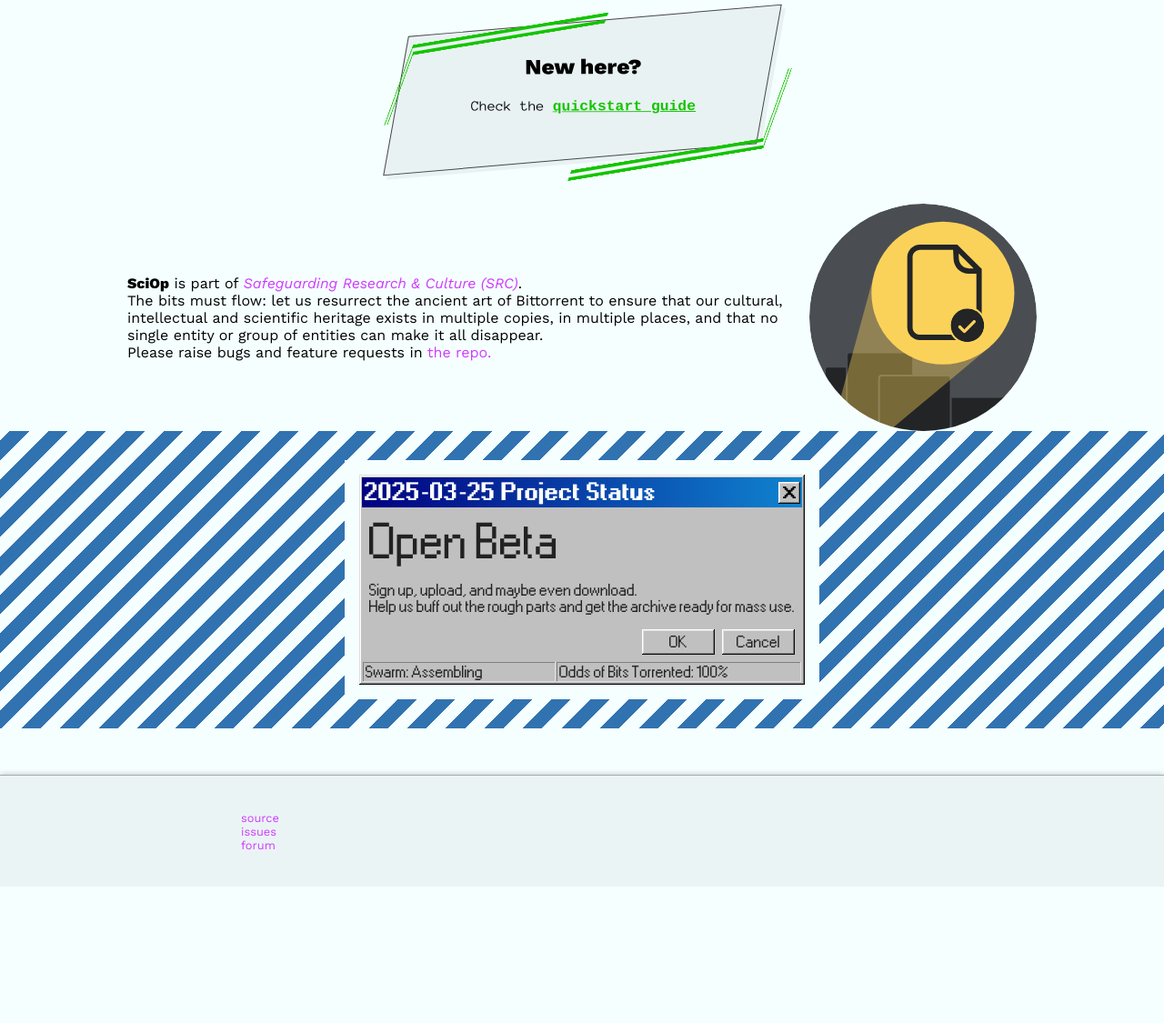
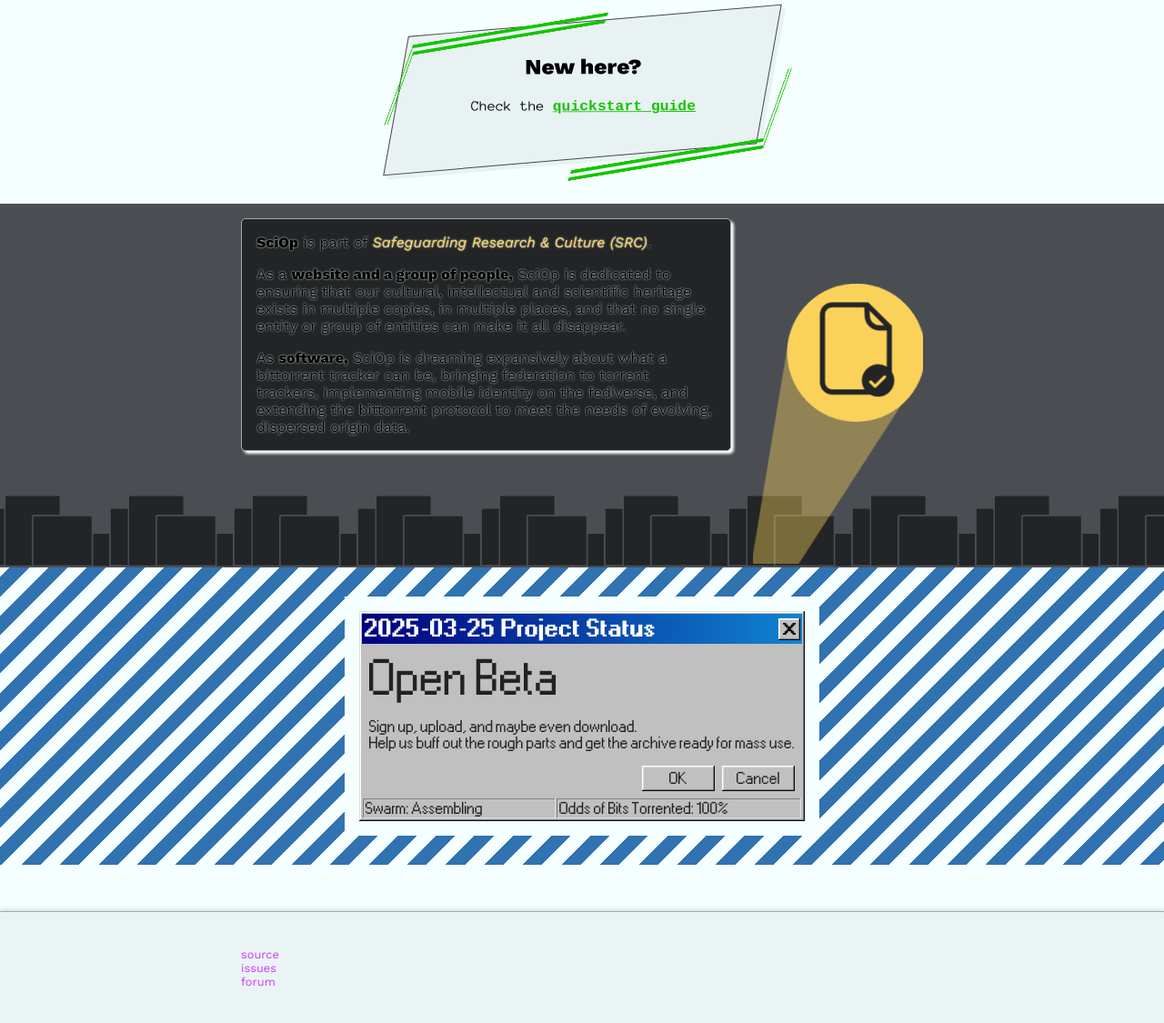
Before and after one commit to p2p-ld/sciop, a Python web app: template src/sciop/templates/pages/index.html in a window 1280 px wide. Shown: the part 500-1625 px from the top of the page at 91% size. Before the commit the page ends 1435 px from the top, so only its background shows below. Run offline with Jinja, Linux system fonts and the light colour scheme; the template is opened without the code that fills it, so the values that code supplies are empty; some web fonts are replaced.

Commit message:
safeguarding logo on main page

```diff
--- a/src/sciop/static/css/components.css
+++ b/src/sciop/static/css/components.css
@@ -583,16 +583,3 @@
     color: var(--color-link);
   }
 }
-
-.src-icon {
-    display: flex;
-  align-items: center;
-  justify-content: center
-  max-width: 100%;
-  .text {
-      display: inline-block;
-  }
-  .img {
-    float: right;
-  }
-}
--- a/src/sciop/static/css/layout.css
+++ b/src/sciop/static/css/layout.css
@@ -499,6 +499,73 @@
 }
 
 .site-index {
+  blockquote {
+    max-width: var(--width-container);
+  }
+
+  #about-sciop {
+    width: 100%;
+    padding-left: 1em;
+    padding-right: 1em;
+    background-image: url("/static/img/src-logo-buildings.svg");
+    background-repeat: repeat-x;
+    background-size: auto 5em;
+    background-position-y: 100%;
+    background-color: var(--color-src-background);
+    overflow: hidden;
+
+    .content {
+      position: relative;
+      display: flex;
+      flex-wrap: wrap;
+      align-items: center;
+      justify-content: center;
+      max-width: var(--width-container);
+      gap: 1.5em;
+      margin: auto;
+      min-height: 400px;
+
+      .src-link {
+        color: var(--color-src);
+      }
+
+      .text {
+        margin-top: 1em;
+        flex-grow: 1;
+        align-self: start;
+        background-color: var(--color-src-buildings);
+        box-shadow: 3px 3px 3px var(--color-background);
+        text-shadow: 0 0 2px var(--color-background);
+        padding: 0 1em;
+        border: 1px solid var(--color-border-deemphasized);
+        border-radius: 5px;
+        flex-basis: 60%;
+      }
+
+      .spotlight {
+        object-fit: contain;
+        max-width: 200px;
+        min-width: 150px;
+        width: 20%;
+        flex-basis: 25%;
+        align-self: end;
+
+        @media screen and (max-width: 535px) {
+          max-height: 200px;
+        }
+
+        .cls-1,.cls-2{fill:#fbd259;}
+        .cls-1{fill-opacity:0.4;}
+        .cls-3{fill:#222426;fill-rule:evenodd;}
+
+        #spotlight {
+          animation: 4s infinite spotlight-waver;
+          transform-origin: bottom left;
+        }
+      }
+    }
+  }
+
   #new-here {
     position: relative;
     margin: 3em auto;
@@ -556,3 +623,26 @@
     }
   }
 }
+
+@keyframes spotlight-waver {
+  /*0% {*/
+  /*  transform: translate(-2px, 2px);*/
+  /*}*/
+  20% {
+    transform: translate(-2px, 2px) rotate(-1deg);
+  }
+  30% {
+    transform: translate(-2px, 2px) rotate(-1deg);
+  }
+
+  70% {
+    transform: translate(-2px, 2px) rotate(1deg);
+  }
+  80% {
+    transform: translate(-2px, 2px) rotate(1deg);
+  }
+
+  /*100% {*/
+  /*  transform: translate(-2px, 2px);*/
+  /*}*/
+}
--- a/src/sciop/static/css/vars.css
+++ b/src/sciop/static/css/vars.css
@@ -16,6 +16,9 @@
   --color-caution-darker-1: color-mix(in lch, var(--color-caution) 80%, var(--color-dark-background));
   --color-neutral-darker-1: color-mix(in lch, var(--color-neutral) 80%, var(--color-dark-background));
   --color-warning-darker-1: #BB4811; /* mixing the color makes it too red */
+  --color-src: #fbd259;
+  --color-src-background: #4a4e53;
+  --color-src-buildings: #222426;
 
 
   --font-sans: "Work Sans", "Helvetica Neue", "Segoe UI", "Helvetica", "Roboto", sans-serif;
--- a/src/sciop/templates/pages/index.html
+++ b/src/sciop/templates/pages/index.html
@@ -31,15 +31,26 @@
             <div class="corner bottom-right"></div>
         </div>
 
-        <div class="src-icon">
-            <p>
-                <strong>SciOp</strong> is part of <a href="https://forum.safeguar.de/about"><em>Safeguarding Research & Culture (SRC)</em></a>.<br>
-                The bits must flow: let us resurrect the ancient art of Bittorrent to ensure that our cultural, intellectual and scientific heritage exists in multiple copies, in multiple places, and that no single entity or group of entities can make it all disappear.<br>
-                Please raise bugs and feature requests in <a
-                href="https://codeberg.org/Safeguarding/sciop/issues">the repo.</a>
-            </p>
-            <div class="flex">
-                <img src="/static/img/Safeguarding-Logo.svg" alt="Safeguarding Research and Culture logo"/>
+        <div id="about-sciop">
+            <div class="content">
+                <div class="text">
+                    <p>
+                        <strong>SciOp</strong> is part of <a class="src-link" href="https://forum.safeguar.de/about"><em>Safeguarding Research & Culture (SRC)</em></a>.
+                    </p>
+                    <p>
+                        As a <strong>website and a group of people,</strong>
+                        SciOp is dedicated to ensuring that our cultural, intellectual and scientific heritage exists in multiple copies, in multiple places, and that no single entity or group of entities can make it all disappear.
+                    </p>
+                    <p>
+                        As <strong>software,</strong>
+                        SciOp is dreaming expansively about what a bittorrent tracker can be,
+                        bringing federation to torrent trackers, implementing mobile identity on the fediverse,
+                        and extending the bittorrent protocol to meet the needs of evolving, dispersed origin data.
+                    </p>
+                </div>
+                <div class="spotlight">
+                    {% include "includes/src-logo-spotlight-long.svg" %}
+                </div>
             </div>
         </div>
 
@@ -78,4 +89,4 @@
 </div>
 
 
-{% endblock %}
+{% endblock content %}
```
Also changed, not shown: src/sciop/static/img/Safeguarding-Logo.svg, src/sciop/static/img/src-logo-buildings.svg (added), src/sciop/templates/includes/src-logo-spotlight-long.svg (added).
